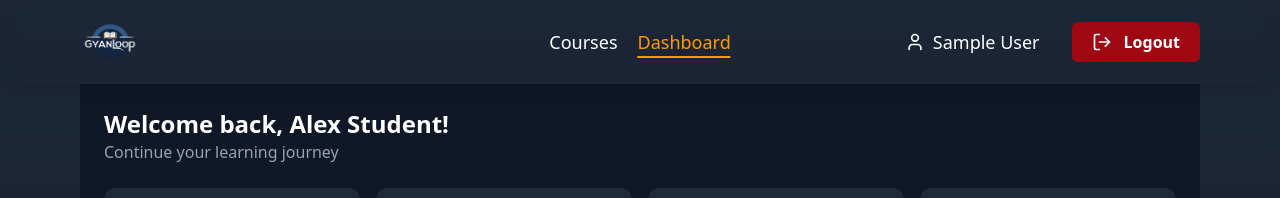
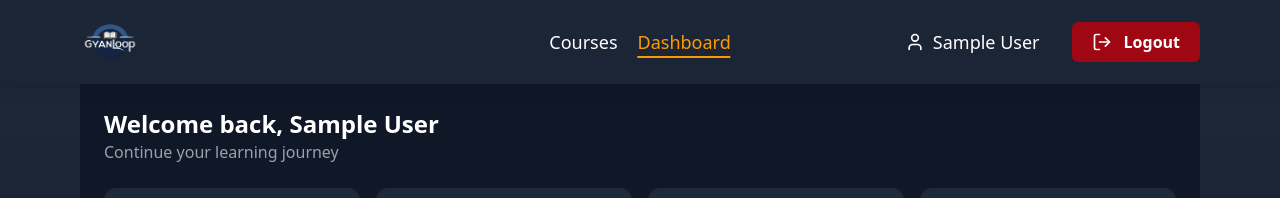
Before and after one commit to AyushDeuja/GyanLoop-E-Learning-Platform, a React (Vite) app: page /dashboard in a window 1280 px wide. Shown: the top 198 px of the page. Built offline with nearby package versions, Linux system fonts and the light colour scheme; sample sign-in values are in the browser's storage.

Commit message:
changed static name to dynamic

```diff
--- a/src/pages/Dashboard.jsx
+++ b/src/pages/Dashboard.jsx
@@ -2,9 +2,11 @@ import React from "react";
 import DashboardCard from "../components/DashoardCard";
 import CertificateCard from "../components/CertificateCard";
 import { mockCourses } from "../helpers/mockCourses";
+import { useSelector } from "react-redux";
 
 const Dashboard = () => {
   const enrolledCourses = mockCourses.slice(0, 2);
+  const user = useSelector((state) => state.auth.user);
   const completedCertificates = [
     {
       id: "c1",
@@ -17,7 +19,7 @@ const Dashboard = () => {
 
   return (
     <div className="p-6 text-white bg-gray-900 min-h-screen">
-      <h1 className="text-2xl font-bold">Welcome back, Alex Student!</h1>
+      <h1 className="text-2xl font-bold">Welcome back, {user.name}</h1>
       <p className="text-gray-400 mb-6">Continue your learning journey</p>
 
       <div className="grid grid-cols-4 gap-4 mb-8">
```
